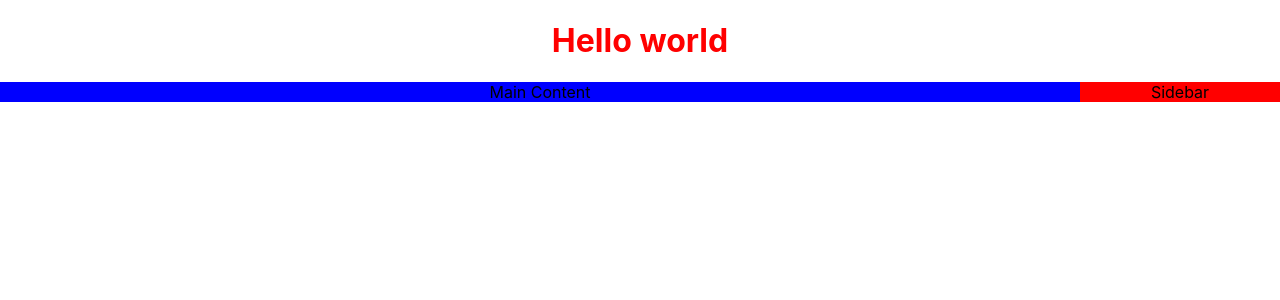
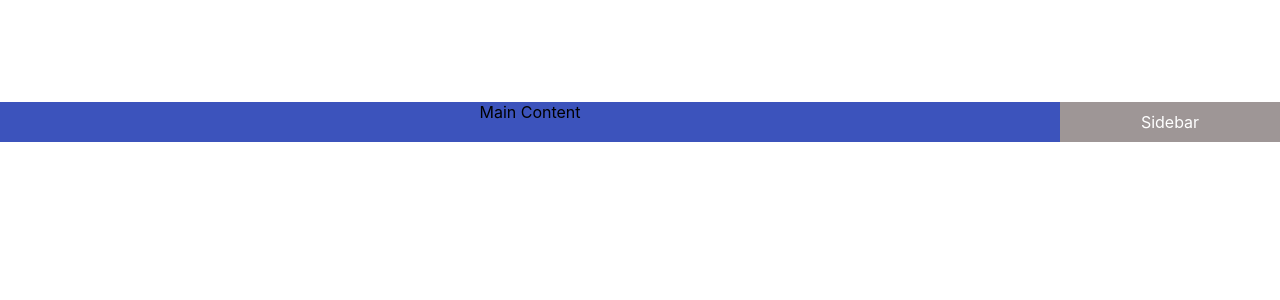
Before and after one commit to Loganmulvihill/styled-components, a React (Create React App) app in the folder styled-components-practice/: page / in a window 1280 px wide. Shown: the top 300 px of the page. Built offline with nearby package versions, Linux system fonts and the light colour scheme.

Commit message:
added in themeProvider within index.js and added theme colors to necessary components

```diff
--- a/styled-components-practice/src/articles.jsx
+++ b/styled-components-practice/src/articles.jsx
@@ -7,14 +7,16 @@ const Wrapper = styled.div`
 `;
 
 const MainContent = styled.div`
-  background-color: blue;
+  background-color: ${(props) => props.theme.freeSpeechBlue};
   flex: 1;
 `;
 
 const Sidebar = styled.div`
-  background-color: red;
+  background-color: ${(props) => props.theme.nobel};
+  color: white;
   flex: 0 auto;
   width: 200px;
+  padding: 10px;
 `;
 
 const Article = () => {
--- a/styled-components-practice/src/index.js
+++ b/styled-components-practice/src/index.js
@@ -1,14 +1,18 @@
-import React from 'react';
-import ReactDOM from 'react-dom';
-import './index.css';
-import App from './App';
-import reportWebVitals from './reportWebVitals';
+import React from "react";
+import ReactDOM from "react-dom";
+import "./index.css";
+import App from "./App";
+import reportWebVitals from "./reportWebVitals";
+import { ThemeProvider } from "styled-components";
+import * as theme from "./config/theme";
 
 ReactDOM.render(
   <React.StrictMode>
-    <App />
+    <ThemeProvider theme={theme}>
+      <App />
+    </ThemeProvider>
   </React.StrictMode>,
-  document.getElementById('root')
+  document.getElementById("root")
 );
 
 // If you want to start measuring performance in your app, pass a function
--- a/styled-components-practice/src/root.jsx
+++ b/styled-components-practice/src/root.jsx
@@ -3,8 +3,10 @@ import Articles from "./articles";
 import styled from "styled-components";
 
 const Heading = styled.h1`
-  color: red;
+  color: ${(props) => props.theme.freeSpeechBlue};
+  color: white;
   text-align: center;
+  padding: 10px;
 `;
 
 const Root = () => {
```
Also changed, not shown: 1 other file (tests, documents, lock files or other folders).
